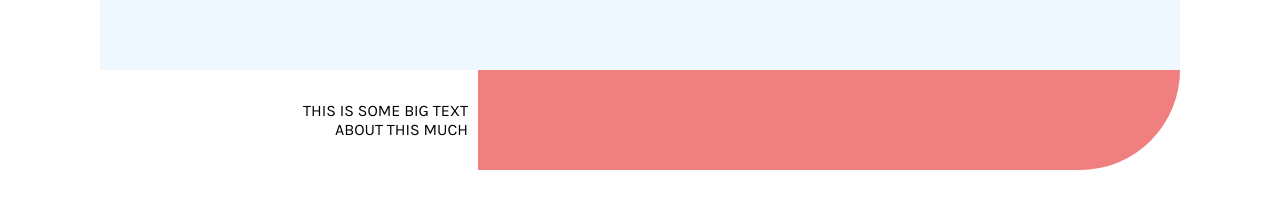
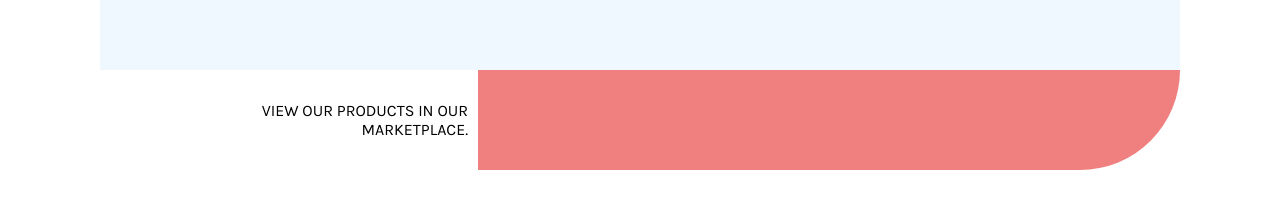
Before and after one commit to sebastechie/personal-project-1, a React (Create React App) app: page /home in a window 1280 px wide. Shown: the part 1832-2052 px from the top of the page. Built offline with nearby package versions, Linux system fonts and the light colour scheme.

Commit message:
made small text edit inside home banner component

```diff
--- a/src/components/Home/HomeBanner/HomeBanner.jsx
+++ b/src/components/Home/HomeBanner/HomeBanner.jsx
@@ -5,7 +5,7 @@ export default class HomeBanner extends Component {
     render() {
         return (
             <section className={styles.bannerContain}>
-                <div>THIS IS SOME BIG TEXT ABOUT THIS MUCH</div>
+                <div>VIEW OUR PRODUCTS IN OUR MARKETPLACE.</div>
                 <div></div>
             </section>
         )
```
